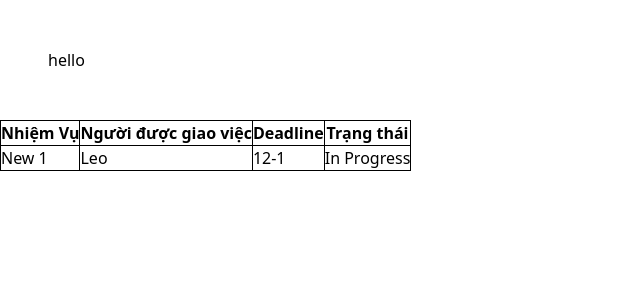
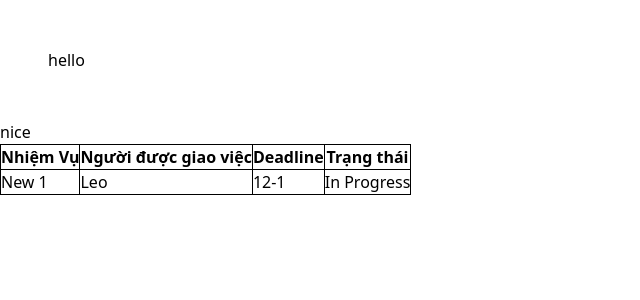
Before and after one commit to Dun2901/Study-Planner-Project, a React (Create React App) app: page / in a window 1280 px wide. Shown: the top 300 px of the page, without its empty margins (0-640 px from the left). Built offline with nearby package versions, Linux system fonts and the light colour scheme.

Commit message:
Create folders and files

```diff
--- a/src/App.js
+++ b/src/App.js
@@ -1,10 +1,12 @@
 import "./App.css";
+import StudyGoal from "./components/Study Goals/study-goals";
 import DevPlan from "./components/Development Plan/dev-plan";
 
 function App() {
   return (
   <div className="App">
     <div className="m-12">hello</div>
+    <StudyGoal />
     <DevPlan />
   </div>
   );
--- /dev/null
+++ b/src/components/Study Goals/study-goals.js
@@ -0,0 +1,9 @@
+import "./study-goals.css"
+
+function StudyGoal() {
+    return (
+        <div>nice</div>
+    );
+}
+
+export default StudyGoal;
```
Also changed, not shown: src/components/Study Goals/study-goals.css (added).
